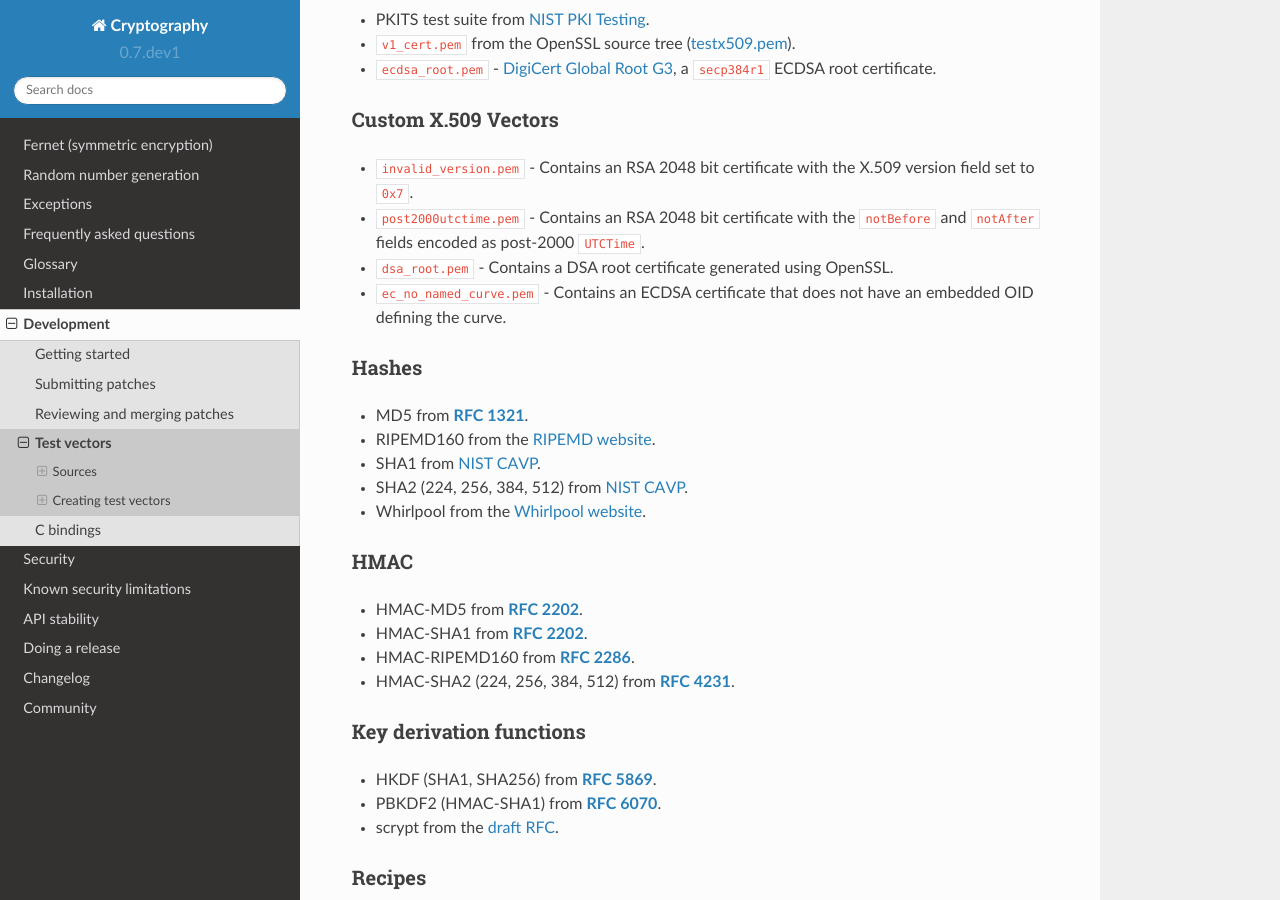
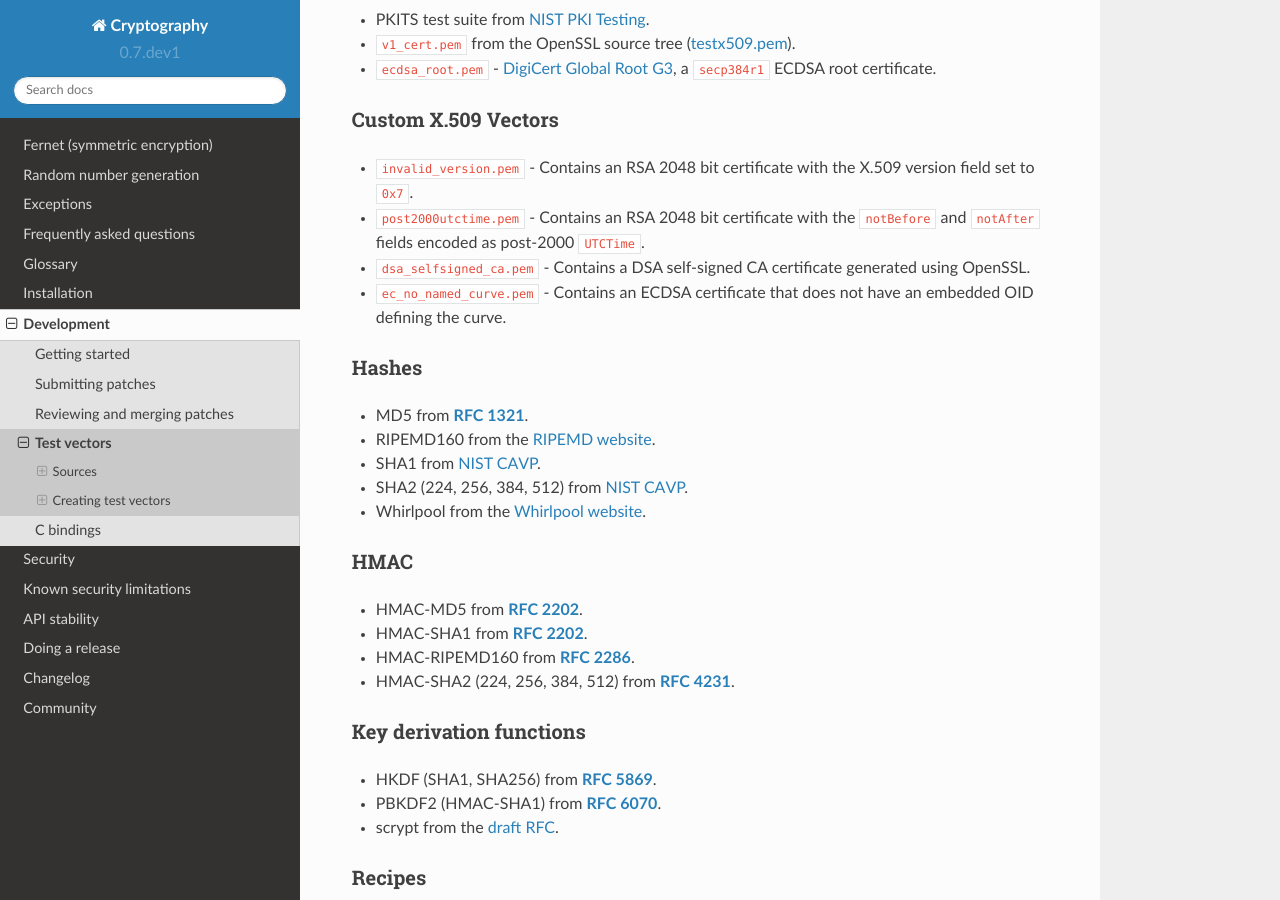
Before and after one commit to WebKing0121/cryptography, a Sphinx documentation site: the page built from docs/development/test-vectors.rst, in a window 1280 px wide and 900 px high, scrolled down 1284 px. Built offline with Sphinx 7.4.7 and the Read the Docs theme 2.0.0, drawn with Linux system fonts in a browser that asks for light colours; pages that are not in the unit, such as notebooks, are missing from menus.

Commit message:
rename DSA test vector certificate to be more clear

```diff
--- a/docs/development/test-vectors.rst
+++ b/docs/development/test-vectors.rst
@@ -72,7 +72,8 @@ Custom X.509 Vectors
   X.509 version field set to ``0x7``.
 * ``post2000utctime.pem`` - Contains an RSA 2048 bit certificate with the
   ``notBefore`` and ``notAfter`` fields encoded as post-2000 ``UTCTime``.
-* ``dsa_root.pem`` - Contains a DSA root certificate generated using OpenSSL.
+* ``dsa_selfsigned_ca.pem`` - Contains a DSA self-signed CA certificate
+  generated using OpenSSL.
 * ``ec_no_named_curve.pem`` - Contains an ECDSA certificate that does not have
   an embedded OID defining the curve.
 
```
Also changed, not shown: 2 other files.
